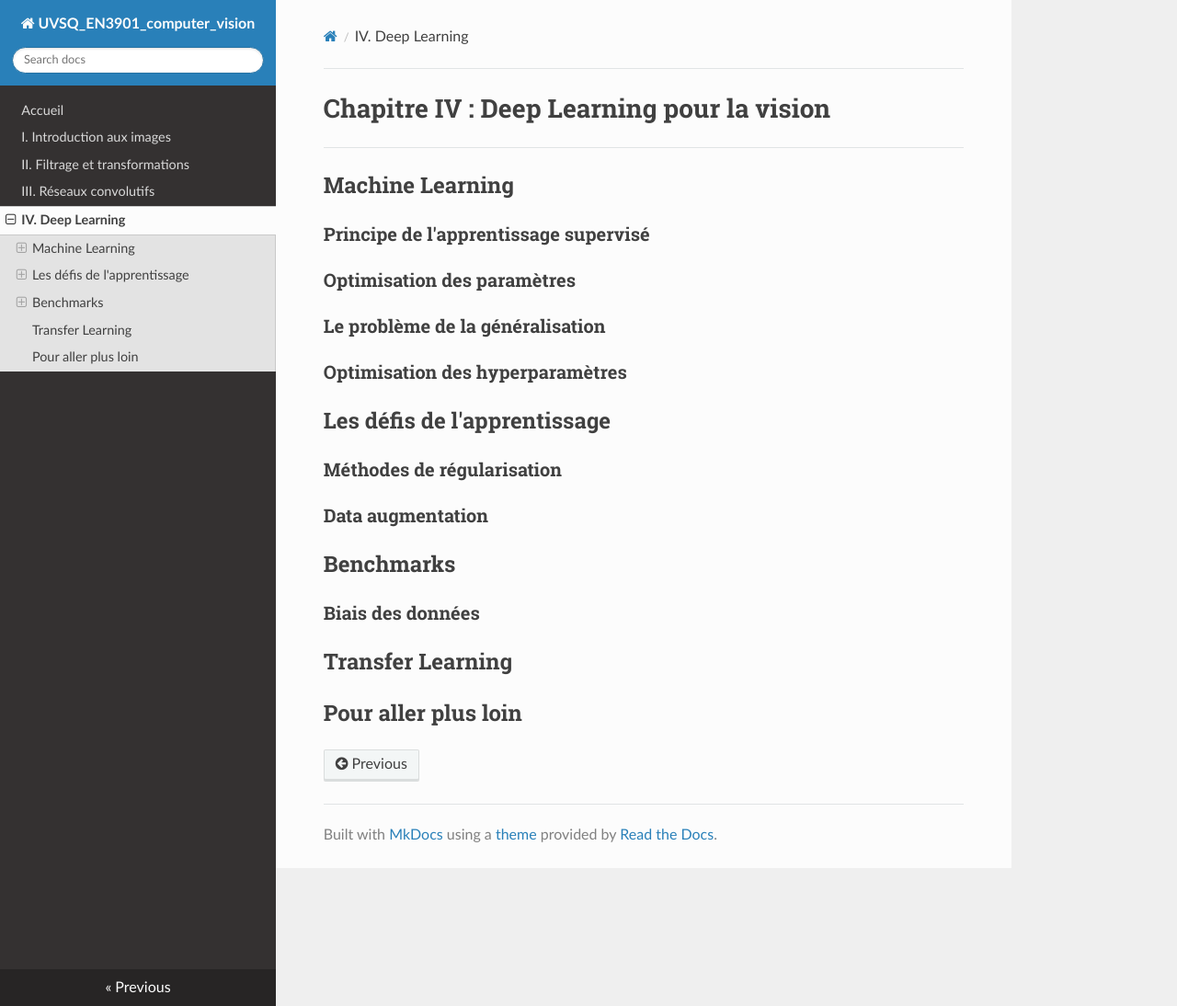
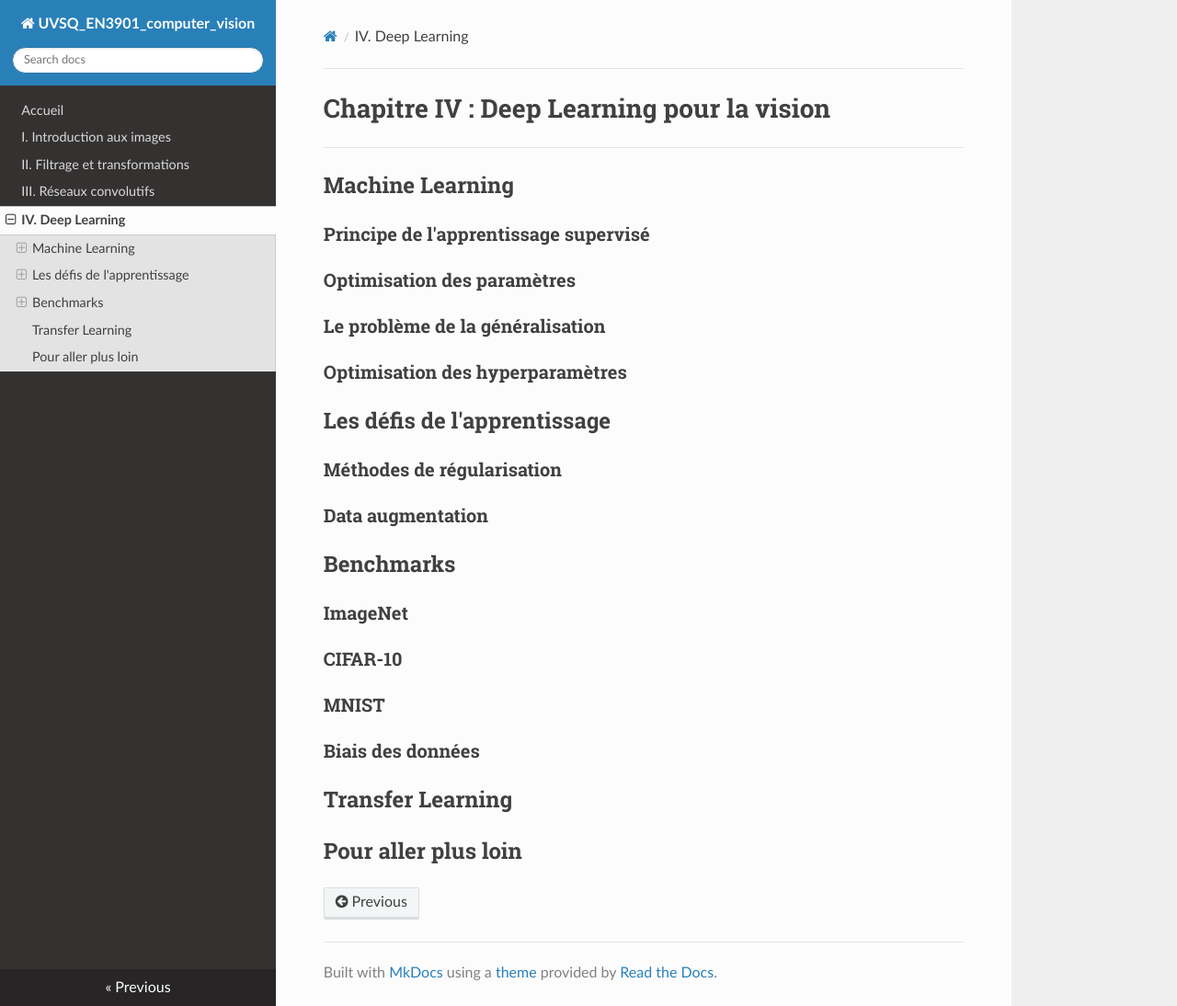
Before and after one commit to NicOudart/UVSQ_EN3901_computer_vision, an MkDocs documentation site: the page built from docs/Chap4_Deep_Learning.md, in a window 1280 px wide and 1094 px high. Shown: the whole window at 92% size. Built offline with MkDocs 1.6.1, drawn with Linux system fonts in a browser that asks for light colours; nearby versions of some CDN libraries.

Commit message:
-Minor progress on Chapter 4.

```diff
--- a/docs/Chap4_Deep_Learning.md
+++ b/docs/Chap4_Deep_Learning.md
@@ -20,7 +20,11 @@
 
 ## Benchmarks
 
-###
+### ImageNet
+
+### CIFAR-10
+
+### MNIST
 
 ### Biais des données
 
```
